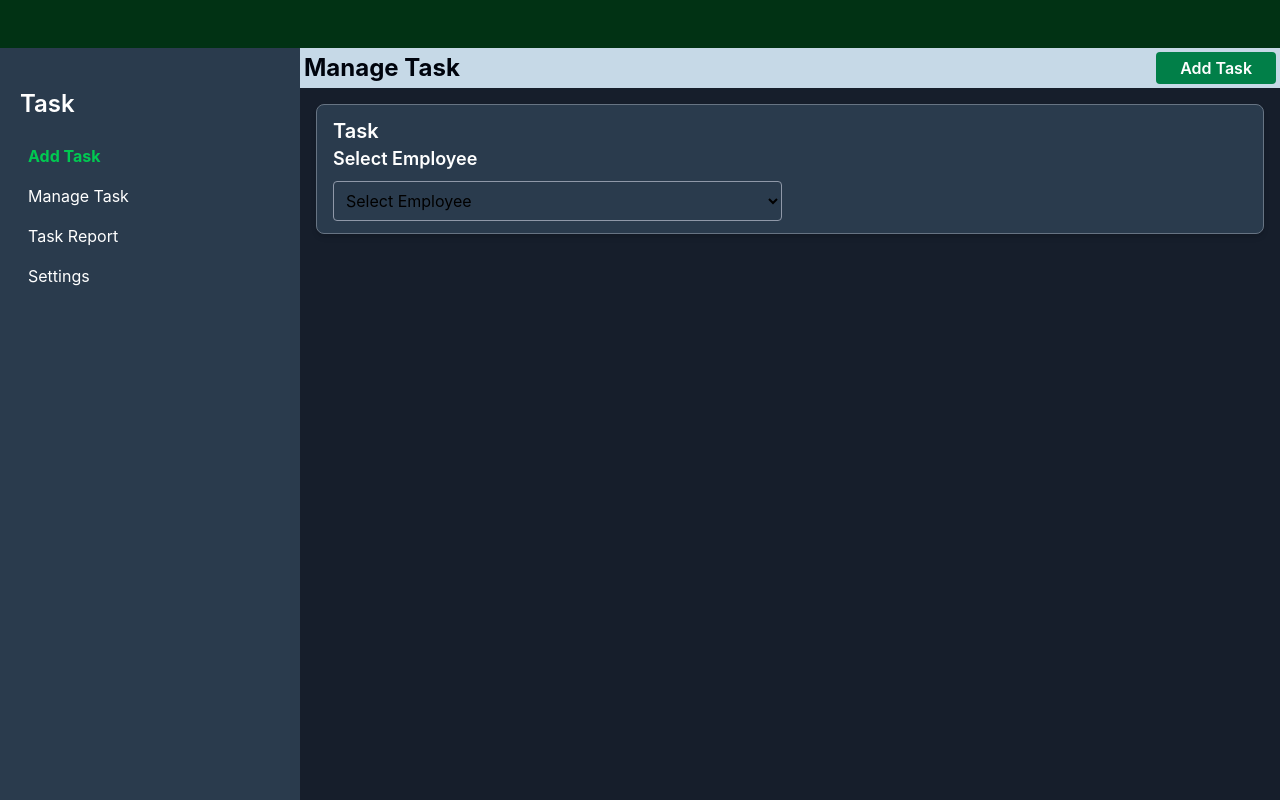
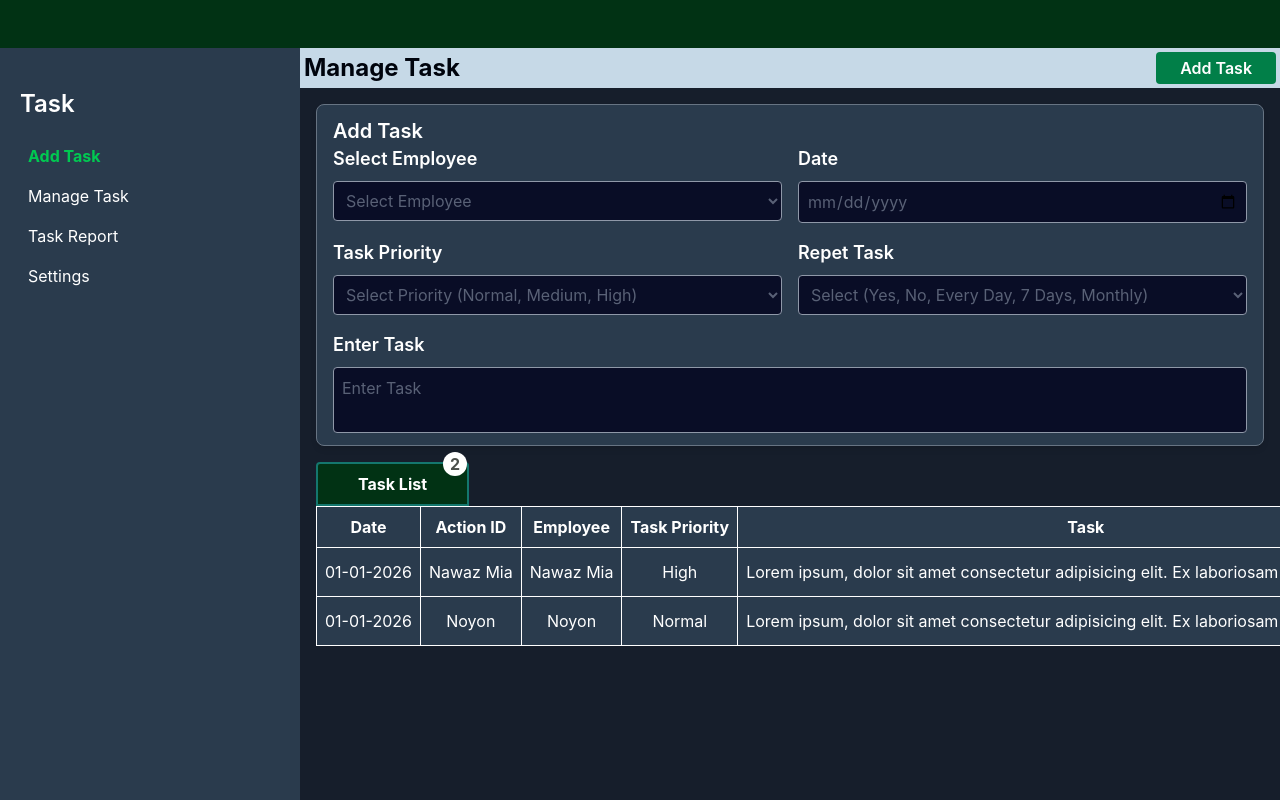
Before and after one commit to rafim699956/task, a React (Vite) app: page / in a window 1280 px wide. Built offline with nearby package versions, Linux system fonts and the light colour scheme.

Commit message:
add task list

```diff
--- a/app/features/employee/employeeSlice.js
+++ b/app/features/employee/employeeSlice.js
@@ -2,7 +2,7 @@ import { createSlice } from '@reduxjs/toolkit';
 export const employeeSlice = createSlice({
     name: 'employee',
     initialState: {
-        employees: ['John Doe', 'Jane Smith', 'Alice Johnson', 'Bob Brown'],
+        employees: ['Nowaz Mia', 'Noyon', 'Alice Johnson', 'Bob Brown'],
     },
 })
 
--- /dev/null
+++ b/app/features/repetTask/repetTaskSlice.js
@@ -0,0 +1,13 @@
+import { createSlice } from '@reduxjs/toolkit';
+export const repetTaskSlice = createSlice({
+    name: 'repetTask',
+    initialState: [
+        'Yes',
+        'No',
+        'Every Day',
+        '7 Days',
+        'Monthly',
+    ],
+})
+
+export default repetTaskSlice.reducer;
--- /dev/null
+++ b/app/features/taskPriority/taskPrioritySlice.js
@@ -0,0 +1,11 @@
+import { createSlice } from '@reduxjs/toolkit';
+export const taskPrioritySlice = createSlice({
+    name: 'taskPriority',
+    initialState: [
+        'Normal',
+        'Medium',
+        'High',
+    ],
+})
+
+export default taskPrioritySlice.reducer;
--- /dev/null
+++ b/app/features/tasklist/tasklistSlice.js
@@ -0,0 +1,26 @@
+import { createSlice } from '@reduxjs/toolkit';
+export const taskListSlice = createSlice({
+    name: 'taskList',
+    initialState: {
+        tasks: [
+            {
+                date: '01-01-2026',
+                actionId: 'Nawaz Mia',
+                employee: 'Nawaz Mia',
+                taskPriority: 'High',
+                taskContent: 'Lorem ipsum, dolor sit amet consectetur adipisicing elit. Ex laboriosam nisi ab non quidem',
+                status: 'Pending',
+            },
+            {
+                date: '01-01-2026',
+                actionId: 'Noyon',
+                employee: 'Noyon',
+                taskPriority: 'Normal',
+                taskContent: 'Lorem ipsum, dolor sit amet consectetur adipisicing elit. Ex laboriosam nisi ab non quidem',
+                status: 'Pending',
+            },
+        ],
+    },
+})
+
+export default taskListSlice.reducer;
--- a/app/store.js
+++ b/app/store.js
@@ -2,10 +2,16 @@
 import tabReducer from './features/tab/tabSlice.js'
 import { configureStore } from '@reduxjs/toolkit'
 import employeeReducer from './features/employee/employeeSlice.js'
+import taskPriorityReducer from './features/taskPriority/taskPrioritySlice.js'
+import repetTaskReducer from './features/repetTask/repetTaskSlice.js'
+import taskListReducer from './features/tasklist/tasklistSlice.js'
 
 export default configureStore({
     reducer: {
         tab: tabReducer,
-        employee: employeeReducer
+        employee: employeeReducer,
+        taskPriority: taskPriorityReducer,
+        repetTask: repetTaskReducer,
+        taskList: taskListReducer,
     }
 })
--- a/src/components/MainContent.jsx
+++ b/src/components/MainContent.jsx
@@ -1,15 +1,17 @@
 import ManageTask from "./ManageTask";
 import TaskForm from "./TaskForm";
+import TaskList from "./TaskList";
 
 const MainContent = () => {
   return (
     <main className="bg-[#161E2B] h-full grow flex flex-col overflow-hidden">
       <ManageTask />
-      <div className="p-4 grow overflow-y-auto">
+      <div className="p-4 grow overflow-y-auto space-y-4">
         <div className="bg-[#2A3B4D] py-3 px-4 rounded-lg shadow-md border border-[#677483] flex flex-col">
-          <p className="text-white text-xl font-semibold">Task</p>
+          <p className="text-white text-xl font-semibold">Add Task</p>
           <TaskForm />
         </div>
+        <TaskList />
       </div>
     </main>
   );
--- a/src/components/TaskForm.jsx
+++ b/src/components/TaskForm.jsx
@@ -2,26 +2,60 @@ import { useSelector } from "react-redux";
 
 const TaskForm = () => {
   const { employees } = useSelector((state) => state.employee);
+  const  taskPriorities  = useSelector((state) => state.taskPriority);
+  const  repetTasks  = useSelector((state) => state.repetTask);
   return (
-    <form className="grid grid-cols-2 gap-4">
+    <form className="grid grid-cols-2 gap-4 ">
       <div className="flex flex-col gap-2">
         <label htmlFor="employee" className="text-white text-lg font-semibold">
           Select Employee
         </label>
-        <select id="employee" className="border border-[#8F98A8] p-2 rounded">
-          <option className="text-[#444F61] font-bold text-2xl" value="">
-            Select Employee
-          </option>
+        <select id="employee">
+          <option value="">Select Employee</option>
           {employees.map((employee) => (
-            <option
-              className="text-[#444F61] font-bold text-2xl"
-              key={employee}
-              value={employee}
-            >
+            <option key={employee} value={employee}>
               {employee}
             </option>
           ))}
         </select>
+      </div>
+      <div className="flex flex-col gap-2">
+        <label htmlFor="date" className="text-white text-lg font-semibold">
+          Date
+        </label>
+        <input type="date" id="date" placeholder="Select a date" />
+      </div>
+      <div className="flex flex-col gap-2">
+        <label htmlFor="employee" className="text-white text-lg font-semibold">
+         Task Priority
+        </label>
+        <select id="employee">
+          <option value="">Select Priority ({taskPriorities.join(', ')})</option>
+          {taskPriorities.map((priority) => (
+            <option key={priority} value={priority}>
+              {priority}
+            </option>
+          ))}
+        </select>
+      </div>
+      <div className="flex flex-col gap-2">
+        <label htmlFor="employee" className="text-white text-lg font-semibold">
+         Repet Task
+        </label>
+        <select id="employee">
+          <option value="">Select ({repetTasks.join(', ')})</option>
+          {repetTasks.map((task) => (
+            <option key={task} value={task}>
+              {task}
+            </option>
+          ))}
+        </select>
+      </div>
+      <div className="flex flex-col gap-2 col-span-2">
+        <label htmlFor="description" className="text-white text-lg font-semibold">
+          Enter Task
+        </label>
+        <textarea id="description" placeholder="Enter Task" />
       </div>
     </form>
   );
--- /dev/null
+++ b/src/components/TaskList.jsx
@@ -0,0 +1,45 @@
+import { useSelector } from "react-redux";
+
+const TaskList = () => {
+  const { tasks } = useSelector((state) => state.taskList);
+  return (
+    <div>
+    <p className='py-2 px-10 rounded rounded-br-none rounded-bl-none bg-[#013214] inline-block text-white font-bold border-2 border-[#14776E] relative'>Task List <span className="absolute top-0 right-0 bg-white text-[#4B504C] p-2 rounded-full transform -translate-y-1/2 size-6 flex items-center justify-center">{tasks.length}</span></p>
+      <table className="w-full text-center text-white border border-[#677483] overflow-x-auto bg-[#2A3B4D]">
+        <thead>
+          <tr>
+            <th>Date</th>
+            <th>Action ID</th>
+            <th>Employee</th>
+            <th>Task Priority</th>
+            <th>Task</th>
+            <th>Status</th>
+            <th>Action</th>
+          </tr>
+        </thead>
+        <tbody>
+          {tasks.map((task, index) => (
+            <tr key={index} className="border-t border-[#677483]">
+              <td>{task.date}</td>
+              <td>{task.actionId}</td>
+              <td>{task.employee}</td>
+              <td>{task.taskPriority}</td>
+              <td>{task.taskContent}</td>
+              <td>{task.status}</td>
+              <td>
+                <button className="bg-green-500 text-white px-2 py-1 rounded mr-2 cursor-pointer">
+                  Edit
+                </button>
+                <button className="bg-red-500 text-white px-2 py-1 rounded cursor-pointer">
+                  Delete
+                </button>
+              </td>
+            </tr>
+          ))}
+        </tbody>
+      </table>
+    </div>
+  );
+};
+
+export default TaskList;
--- a/src/index.css
+++ b/src/index.css
@@ -1,4 +1,12 @@
 @import "tailwindcss";
+
+@layer theme {
+  --color-primary: #1e90ff;
+  --color-secondary: #ff6347;
+  --color-accent: #32cd32;
+  --color-background: #f5f5f5;
+  --color-white: #ffffff;
+}
 
 @layer base {
   body,
@@ -8,4 +16,19 @@
   #root {
     @apply w-full h-full overflow-hidden;
   }
+  select,
+  input,
+  textarea {
+    @apply border border-[#8F98A8] p-2 rounded outline-none bg-[#090D26] placeholder:text-[#596176] text-[#596176];
+  }
+  option {
+    @apply text-white font-bold text-base;
+  }
+  textarea {
+    @apply resize-none;
+  }
+  th,
+  td {
+    @apply text-nowrap p-2 border border-white;
+  }
 }
--- a/src/main.jsx
+++ b/src/main.jsx
@@ -11,4 +11,5 @@ createRoot(document.getElementById("root")).render(
       <App />
     </Provider>
   </StrictMode>,
+
 );
```
